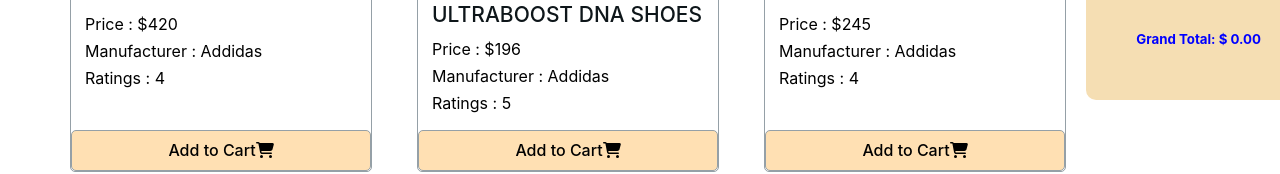
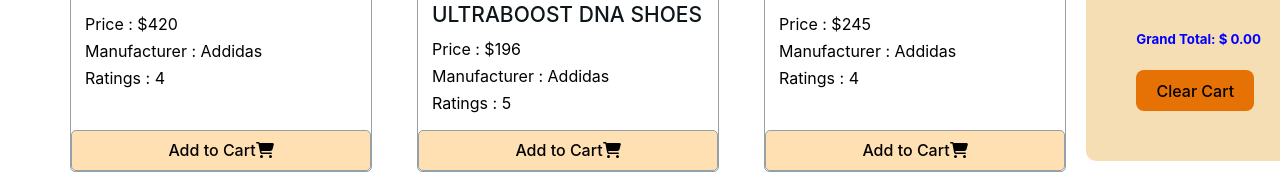
Before and after one commit to SAYEM088/ema-jhon, a React (Vite) app: page / in a window 1280 px wide. Shown: the part 470-644 px from the top of the page. Built offline with nearby package versions, Linux system fonts and the light colour scheme.

Commit message:
clear Cart added

```diff
--- a/src/component/Cart/Cart.css
+++ b/src/component/Cart/Cart.css
@@ -18,3 +18,7 @@
 .cart h2{
     font-size: 30px;
 }
+.clearCart{
+    margin-top: 20px;
+    background-color: rgb(230, 113, 5);
+}
--- a/src/component/Cart/Cart.jsx
+++ b/src/component/Cart/Cart.jsx
@@ -3,7 +3,7 @@ import './Cart.css'
 const Cart = ({Cart}) => {
     // const cart =props.cart;
     // const {cart}= props;
-    console.log(Cart);
+    // console.log(Cart);
     let totalPrice = 0;
     let totalShipping =0;
     let  quantity = 0;
@@ -18,6 +18,10 @@ const Cart = ({Cart}) => {
     }
     const tax = totalPrice *7 /100;
     const grandTotal = totalPrice + totalShipping + tax ;
+    const clearCart=()=>{
+        localStorage.removeItem('shopping-cart');
+        location.reload();
+    }
     return (
         <div className='cart'>
              <h2>Order Summery</h2>
@@ -26,6 +30,7 @@ const Cart = ({Cart}) => {
                 <p>Total Shipping: <b> $ {totalShipping}</b></p>
                 <p>Tax: <b> $ {tax.toFixed(2)}</b></p>
                <h5>Grand Total: <b> $ {grandTotal.toFixed(2)}</b></h5>
+               <button className='clearCart'onClick={()=>clearCart()} >Clear Cart</button>
         </div>
     );
 };
--- a/src/component/Header/Header.css
+++ b/src/component/Header/Header.css
@@ -13,5 +13,5 @@ nav.header a{
     margin-left: 40px;
 }
 nav.header a:hover{
-    color: blue;
+    color: rgb(151, 151, 231);
 }
--- a/src/component/shop/Shop.jsx
+++ b/src/component/shop/Shop.jsx
@@ -16,10 +16,10 @@ const Shop = () => {
         const storedCart = getShoppingCart();
         const savedCart =[];
         // step 1: get id
-        console.log(storedCart)
+        // console.log(storedCart)
         for(const id in storedCart){
             // step 2 get the product by using id
-            console.log(id)
+            // console.log(id)
             const  addedProduct = products.find(product => product.id === id)
             if(addedProduct){
                 const quantity =storedCart[id];
```
